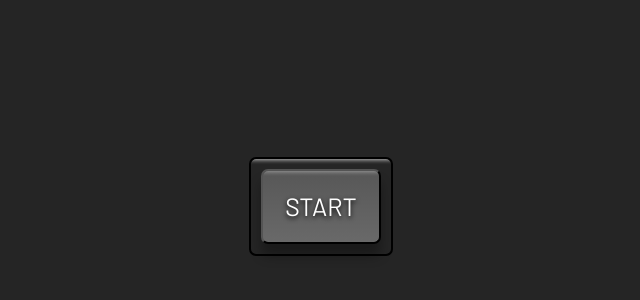
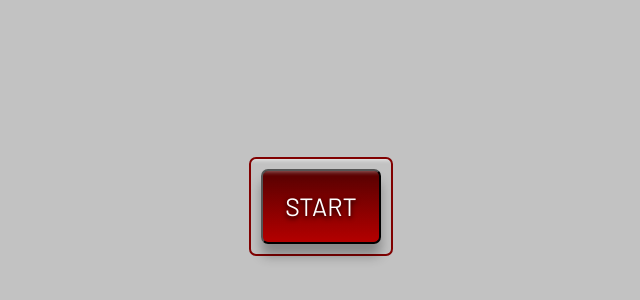
Before and after one commit to FranzTogores/picture-in-picture, a plain HTML site: page index.html in a window 1280 px wide. Shown: the part 194-494 px from the top of the page, without its empty margins (319-959 px from the left). Drawn offline with Linux system fonts and the light colour scheme.

Commit message:
newcolors

```diff
--- a/style.css
+++ b/style.css
@@ -10,11 +10,11 @@ body {
     display: flex;
     justify-content: center;
     align-items: center;
-    background-color: rgb(37, 37, 37);
+    background-color: rgb(194, 194, 194);
 }
 
 .button-container {
-    border: 2px solid black;
+    border: 2px solid rgb(129, 0, 0);
     padding: 10px;
     border-radius: 7px;
     box-shadow: inset 0 20px 4px -19px rgba(255, 255, 255, 0.7);
@@ -29,14 +29,14 @@ button {
     font-size: 25px;
     color: white;
     text-shadow: 0 2px 5px black;
-    background: linear-gradient(to top, #696969, #575757);
+    background: linear-gradient(to top, #b40000, #550101);
     border-color: 2px solid black;
     border-radius: 7px;
     box-shadow: inset 0 20px 4px -19px rgba(255, 255, 255, 0.4), 0 12px 12px 0 rgba(0, 0, 0, 0.3);
 }
 
 button:hover {
-    background: linear-gradient(to bottom, #696969, #575757);
+    background: linear-gradient(to bottom, #b40000, #550101);
 }
 
 button:active {
```
